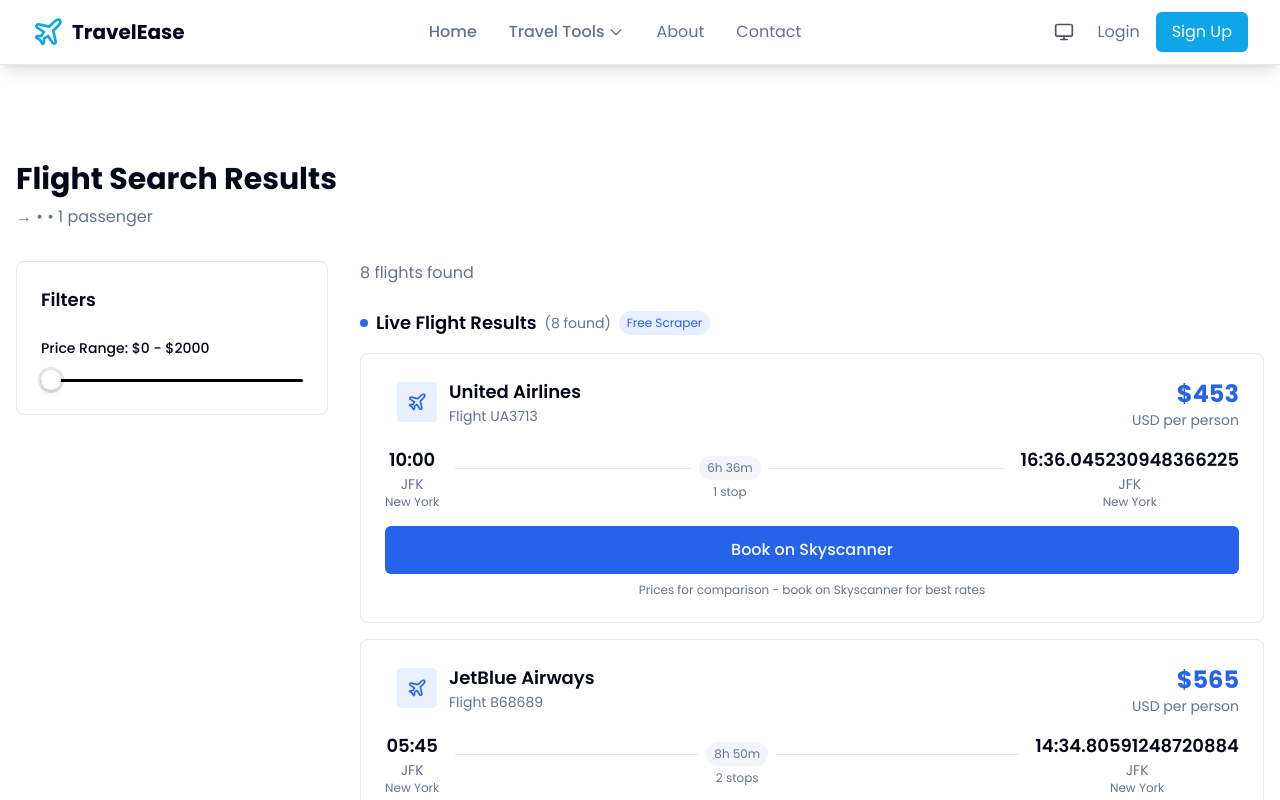
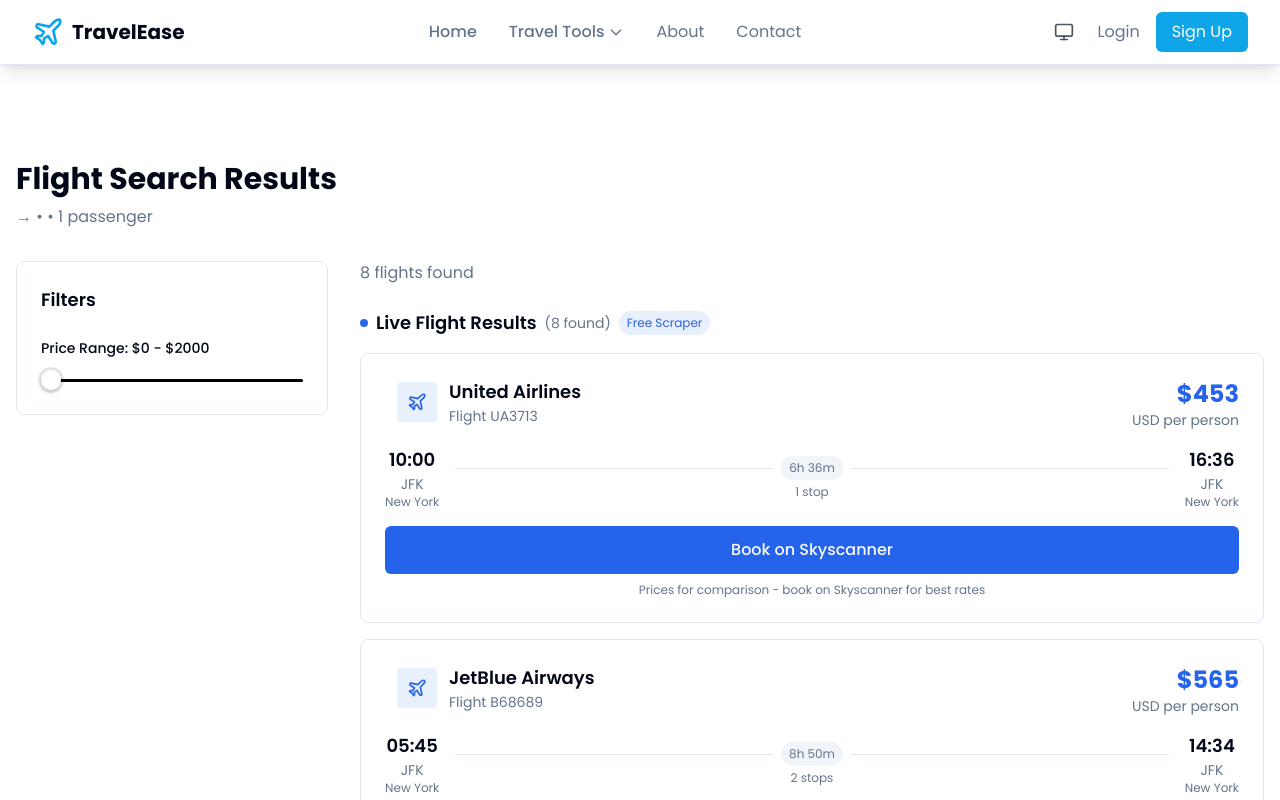
Before and after one commit to ayushiiaggarwall/go-explore-co, a React (Vite) app: page /search-flights in a window 1280 px wide. Shown: the top 800 px of the page. Built offline with nearby package versions, Linux system fonts and the light colour scheme; no server answers.

Commit message:
Fix flight arrival time and Skyscanner redirect
The arrival time format has been corrected to display HH:MM. The "Book on Skyscanner" button now redirects to the specific flight details page on Skyscanner, rather than the general search results page.

```diff
--- a/src/hooks/useBookings.tsx
+++ b/src/hooks/useBookings.tsx
@@ -2,6 +2,38 @@ import { useState, useEffect } from 'react';
 import { supabase } from '../integrations/supabase/client';
 import { useAuth } from './useAuth';
 import { toast } from 'sonner';
+
+// Time cleaning utility function
+function cleanTimeFormat(timeString: string): string {
+  if (!timeString) return '00:00';
+
+  try {
+    // Handle corrupted time like "19:23.04206639745962" or "22:3.606127428290847"
+    const corruptedTimeMatch = timeString.match(/^(\d{1,2}):(\d{1,2})[\.\d]*$/);
+    if (corruptedTimeMatch) {
+      const [, hours, minutes] = corruptedTimeMatch;
+      return `${hours.padStart(2, '0')}:${minutes.padStart(2, '0')}`;
+    }
+
+    // If it's already in HH:MM format
+    if (/^\d{1,2}:\d{2}$/.test(timeString)) {
+      const [hours, minutes] = timeString.split(':');
+      return `${hours.padStart(2, '0')}:${minutes}`;
+    }
+
+    // Handle simple time with extra decimals - extract only hours and minutes
+    const timeMatch = timeString.match(/^(\d{1,2})[:.](\d{1,2})/);
+    if (timeMatch) {
+      const [, hours, minutes] = timeMatch;
+      return `${hours.padStart(2, '0')}:${minutes.padStart(2, '0')}`;
+    }
+
+    return timeString; // Return as-is if no issues found
+  } catch (error) {
+    console.warn('Error cleaning time:', timeString, error);
+    return '00:00';
+  }
+}
 
 export interface FlightBooking {
   id: string;
@@ -63,7 +95,14 @@ export function useBookings() {
 
       if (hotelError) throw hotelError;
 
-      setFlightBookings(flights || []);
+      // Clean times when loading from database
+      const cleanedFlights = (flights || []).map(flight => ({
+        ...flight,
+        departure_time: cleanTimeFormat(flight.departure_time),
+        arrival_time: cleanTimeFormat(flight.arrival_time)
+      }));
+
+      setFlightBookings(cleanedFlights);
       setHotelBookings(hotels || []);
     } catch (error) {
       console.error('Error loading bookings:', error);
@@ -90,11 +129,18 @@ export function useBookings() {
     }
 
     try {
+      // Clean times before saving to database
+      const cleanedData = {
+        ...flightData,
+        departure_time: cleanTimeFormat(flightData.departure_time),
+        arrival_time: cleanTimeFormat(flightData.arrival_time)
+      };
+
       const { error } = await supabase
         .from('flight_bookings')
         .insert({
           user_id: user.id,
-          ...flightData
+          ...cleanedData
         });
 
       if (error) throw error;
@@ -156,6 +202,7 @@ export function useBookings() {
     loading,
     bookFlight,
     bookHotel,
-    loadBookings
+    loadBookings,
+    cleanTimeFormat // Export the utility function
   };
 }
--- a/src/pages/FlightSearchResults.tsx
+++ b/src/pages/FlightSearchResults.tsx
@@ -27,7 +27,43 @@ export default function FlightSearchResults() {
     tripType: searchParams.get('tripType') || 'round-trip'
   };
 
+  // Time cleaning utility function
+  const cleanTimeFormat = (timeString: string): string => {
+    if (!timeString) return '00:00';
+
+    try {
+      // Handle corrupted time like "19:23.04206639745962" or "22:3.606127428290847"
+      const corruptedTimeMatch = timeString.match(/^(\d{1,2}):(\d{1,2})[\.\d]*$/);
+      if (corruptedTimeMatch) {
+        const [, hours, minutes] = corruptedTimeMatch;
+        return `${hours.padStart(2, '0')}:${minutes.padStart(2, '0')}`;
+      }
+
+      // If it's already in HH:MM format
+      if (/^\d{1,2}:\d{2}$/.test(timeString)) {
+        const [hours, minutes] = timeString.split(':');
+        return `${hours.padStart(2, '0')}:${minutes}`;
+      }
+
+      // Handle simple time with extra decimals - extract only hours and minutes
+      const timeMatch = timeString.match(/^(\d{1,2})[:.](\d{1,2})/);
+      if (timeMatch) {
+        const [, hours, minutes] = timeMatch;
+        return `${hours.padStart(2, '0')}:${minutes.padStart(2, '0')}`;
+      }
+
+      return timeString; // Return as-is if no issues found
+    } catch (error) {
+      console.warn('Error cleaning time:', timeString, error);
+      return '00:00';
+    }
+  };
+
   const handleBookApiLFlight = async (flight: SkyscannerFlight) => {
+    // Clean times before saving
+    const cleanedDepartureTime = cleanTimeFormat(flight.departure.time);
+    const cleanedArrivalTime = cleanTimeFormat(flight.arrival.time);
+
     // Save booking to database
     await bookFlight({
       flight_number: flight.flightNumber,
@@ -35,15 +71,20 @@ export default function FlightSearchResults() {
       departure_city: flight.departure.city || searchData.from,
       arrival_city: flight.arrival.city || searchData.destination,
       departure_date: flight.departure.date || searchData.departureDate,
-      departure_time: flight.departure.time,
-      arrival_time: flight.arrival.time,
+      departure_time: cleanedDepartureTime,
+      arrival_time: cleanedArrivalTime,
       price: flight.price,
       passenger_count: searchData.passengers
     });
 
-    // Redirect to Skyscanner
+    // Redirect to Skyscanner with specific flight details
     if (flight.bookingUrl) {
       window.open(flight.bookingUrl, '_blank');
+    } else {
+      // Fallback URL if bookingUrl is not available
+      const airlineCode = typeof flight.airline === 'object' ? flight.airline.code : 'XX';
+      const fallbackUrl = `https://www.skyscanner.com/transport/flights/${flight.departure.airport}/${flight.arrival.airport}/${searchData.departureDate.replace(/-/g, '')}/?adults=${searchData.passengers}&cabinclass=economy&rtn=0&preflight=${airlineCode}${flight.flightNumber}`;
+      window.open(fallbackUrl, '_blank');
     }
   };
 
@@ -220,7 +261,7 @@ export default function FlightSearchResults() {
 
                         <div className="flex items-center justify-between mb-4">
                           <div className="text-center">
-                            <div className="text-lg font-semibold text-foreground">{flight.departure.time}</div>
+                            <div className="text-lg font-semibold text-foreground">{cleanTimeFormat(flight.departure.time)}</div>
                             <div className="text-sm text-muted-foreground">{flight.departure.airport}</div>
                             <div className="text-xs text-muted-foreground">{flight.departure.city}</div>
                           </div>
@@ -239,7 +280,7 @@ export default function FlightSearchResults() {
                           </div>
 
                           <div className="text-center">
-                            <div className="text-lg font-semibold text-foreground">{flight.arrival.time}</div>
+                            <div className="text-lg font-semibold text-foreground">{cleanTimeFormat(flight.arrival.time)}</div>
                             <div className="text-sm text-muted-foreground">{flight.arrival.airport}</div>
                             <div className="text-xs text-muted-foreground">{flight.arrival.city}</div>
                           </div>
--- a/src/services/skyscannerApi.ts
+++ b/src/services/skyscannerApi.ts
@@ -193,7 +193,7 @@ class SkyscannerApiService {
         },
         duration,
         stops,
-        bookingUrl: `https://www.skyscanner.com/transport/flights/${fromCode}/${toCode}/${departDate.replace(/-/g, '')}/?adults=1&cabinclass=economy&rtn=0`
+        bookingUrl: `https://www.skyscanner.com/transport/flights/${fromCode}/${toCode}/${departDate.replace(/-/g, '')}/?adults=1&cabinclass=economy&rtn=0&preflight=${airline.code}${flightNum}`
       });
     }
 
```
Also changed, not shown: 1 other file (tests, documents, lock files or other folders).
